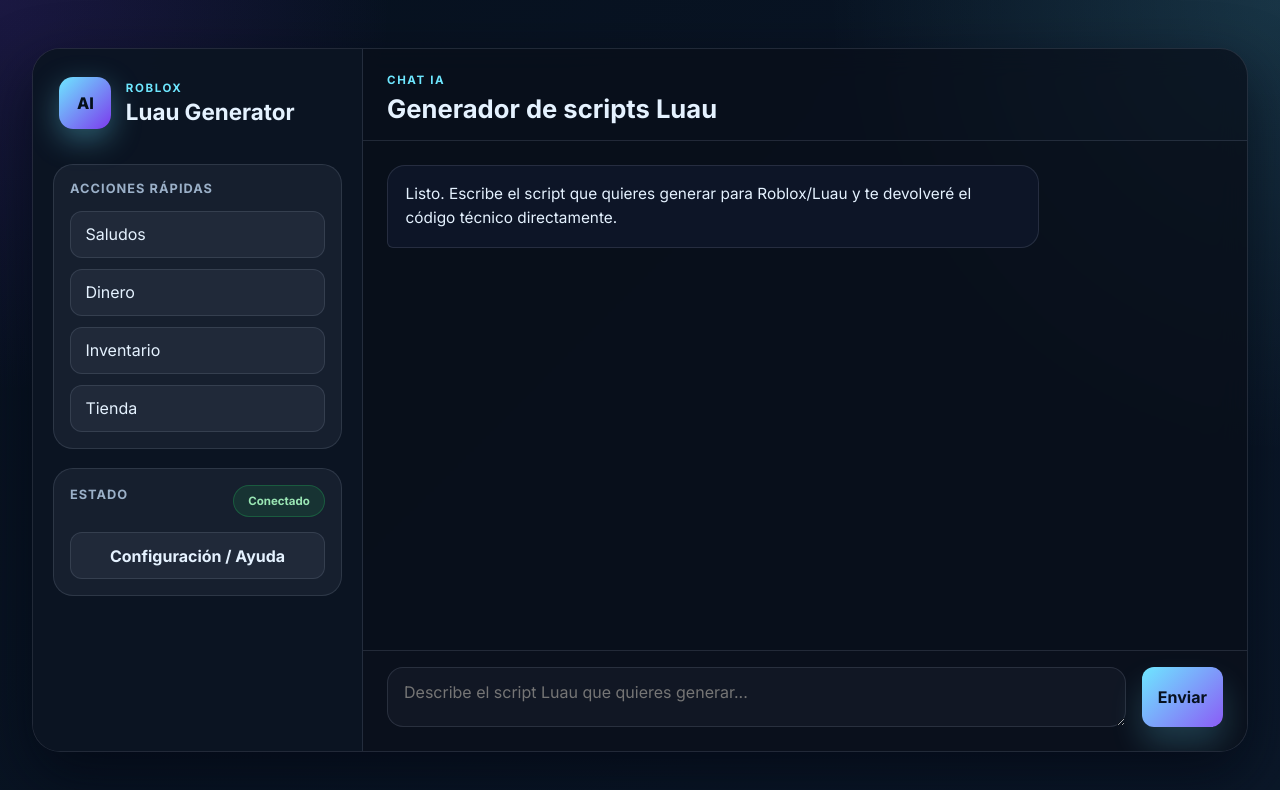
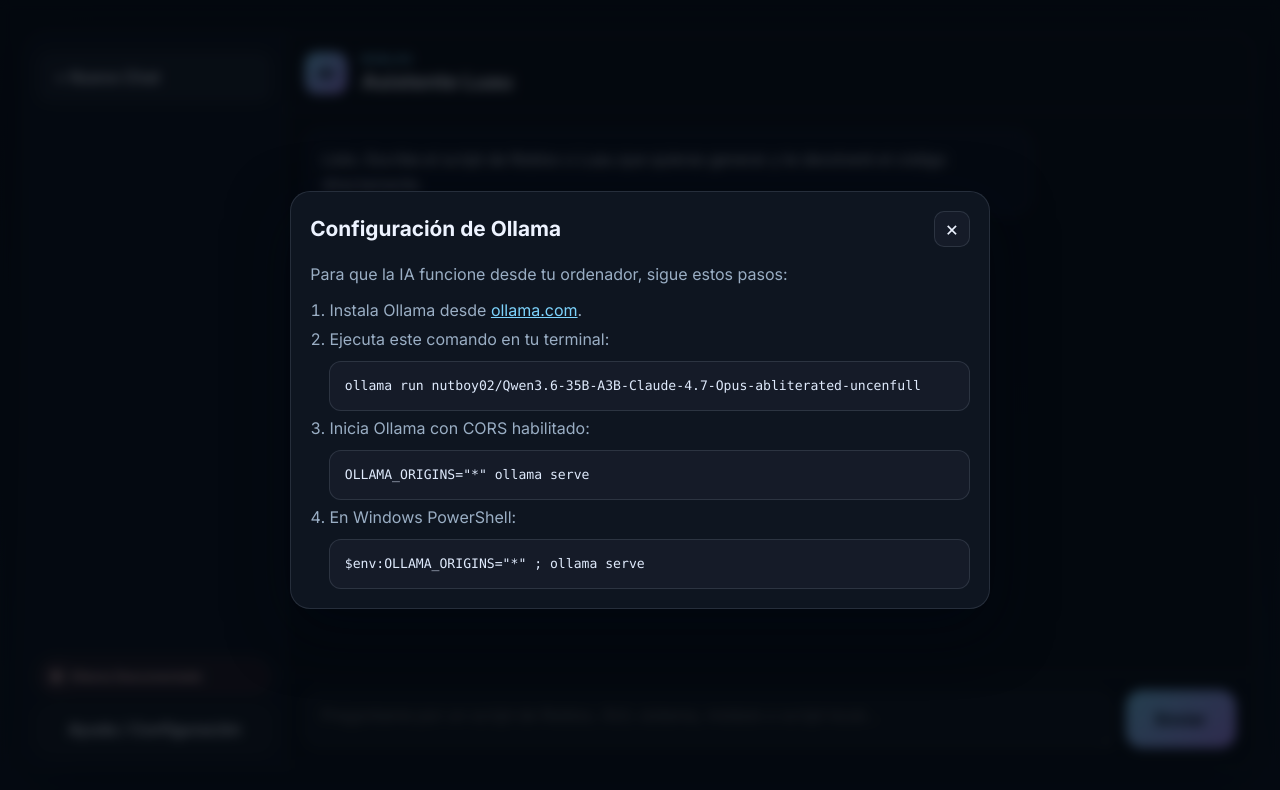
Before and after one commit to reduan2008/reduan2008.github.io, a plain HTML site: page index.html in a window 1280 px wide. Drawn offline with Linux system fonts and the light colour scheme; no server answers.

Commit message:
Redesign chat UI to minimal GPT style

````diff
--- a/index.html
+++ b/index.html
@@ -5,9 +5,9 @@
     <meta name="viewport" content="width=device-width, initial-scale=1.0" />
     <meta
       name="description"
-      content="Generador de scripts de Luau para Roblox usando IA local con Ollama."
+      content="Chat de IA para generar scripts Luau para Roblox usando Ollama local."
     />
-    <title>Roblox AI Script Generator</title>
+    <title>Luau AI Generator</title>
     <link rel="preconnect" href="https://fonts.googleapis.com" />
     <link rel="preconnect" href="https://fonts.gstatic.com" crossorigin />
     <link
@@ -19,74 +19,68 @@
   <body>
     <div class="app-shell">
       <aside class="sidebar">
-        <div class="brand-block">
-          <div class="brand-mark">AI</div>
-          <div>
-            <p class="eyebrow">Roblox</p>
-            <h1>Luau Generator</h1>
-          </div>
+        <div class="sidebar-top">
+          <button id="new-chat-btn" class="new-chat-btn" type="button">+ Nuevo Chat</button>
         </div>
 
-        <div class="sidebar-panel">
-          <p class="panel-title">Acciones rápidas</p>
-          <div class="quick-prompts">
-            <button class="quick-prompt" data-prompt="Genera un script de LocalScript que detecte cuando el jugador entra y muestre un saludo en pantalla.">Saludos</button>
-            <button class="quick-prompt" data-prompt="Crea un sistema de dinero en Roblox con RemoteEvent, leaderstats y botones para sumar monedas.">Dinero</button>
-            <button class="quick-prompt" data-prompt="Genera un módulo de gestión de inventario con funciones agregar, remover y contar items.">Inventario</button>
-            <button class="quick-prompt" data-prompt="Haz un GUI de tienda con botones para comprar poderes usando coins.">Tienda</button>
-          </div>
+        <div class="sidebar-bottom">
+          <div id="status-indicator" class="status-indicator connected" aria-live="polite">
+            <span class="status-dot"></span>
+            <span id="status-text">Ollama Conectado</span>
           </div>
 
-        <div class="sidebar-panel settings-panel">
-          <div class="settings-row">
-            <p class="panel-title">Estado</p>
-            <span id="status-pill" class="status-pill" data-state="idle">Conectado</span>
-          </div>
-          <button id="open-help" class="secondary-btn">Configuración / Ayuda</button>
+          <button id="help-btn" class="help-btn" type="button">Ayuda / Configuración</button>
         </div>
       </aside>
 
-      <main class="chat-panel">
+      <main class="chat-area">
         <header class="chat-header">
+          <div class="chat-brand">
+            <span class="chat-badge">AI</span>
             <div>
-            <p class="eyebrow">Chat IA</p>
-            <h2>Generador de scripts Luau</h2>
+              <p class="eyebrow">Roblox</p>
+              <h1>Asistente Luau</h1>
+            </div>
           </div>
         </header>
 
         <section id="chat-list" class="chat-list" aria-live="polite"></section>
 
-        <form id="chat-form" class="composer">
+        <form id="chat-form" class="composer" autocomplete="off">
+          <div class="composer-inner">
             <textarea
               id="prompt-input"
               rows="1"
-            placeholder="Describe el script Luau que quieres generar..."
+              placeholder="Pregúntame por un script de Roblox, GUI, sistema, módulo o script local..."
             ></textarea>
-          <button type="submit" class="primary-btn">Enviar</button>
+            <button type="submit" class="send-btn">Enviar</button>
+          </div>
         </form>
       </main>
     </div>
 
-    <div id="help-modal" class="modal" aria-hidden="true">
-      <div class="modal-content">
+    <div id="help-modal" class="help-modal" aria-hidden="true">
+      <div class="modal-panel" role="dialog" aria-modal="true" aria-labelledby="help-title">
         <div class="modal-header">
-          <h3>Configuración local de Ollama</h3>
-          <button id="close-help" class="close-btn" aria-label="Cerrar ayuda">×</button>
+          <h2 id="help-title">Configuración de Ollama</h2>
+          <button id="close-help" class="modal-close" type="button" aria-label="Cerrar">×</button>
         </div>
 
+        <div class="modal-body">
+          <p>Para que la IA funcione desde tu ordenador, sigue estos pasos:</p>
           <ol>
             <li>Instala Ollama desde <a href="https://ollama.com" target="_blank" rel="noreferrer">ollama.com</a>.</li>
-          <li>Ejecuta en tu terminal:
+            <li>Ejecuta este comando en tu terminal:
               <pre>ollama run nutboy02/Qwen3.6-35B-A3B-Claude-4.7-Opus-abliterated-uncenfull</pre>
             </li>
-          <li>Inicia el servidor con CORS habilitado:
+            <li>Inicia Ollama con CORS habilitado:
               <pre>OLLAMA_ORIGINS="*" ollama serve</pre>
             </li>
-          <li>Si estás en Windows PowerShell:
+            <li>En Windows PowerShell:
               <pre>$env:OLLAMA_ORIGINS="*" ; ollama serve</pre>
             </li>
-          <li>Luego abre esta página y escribe tu prompt.</li>
           </ol>
+        </div>
       </div>
     </div>
 
--- a/script.js
+++ b/script.js
@@ -33,12 +33,13 @@ async function enviarMensaje(promptUsuario) {
 
 const chatList = document.getElementById('chat-list');
 const promptInput = document.getElementById('prompt-input');
-const form = document.getElementById('chat-form');
-const statusPill = document.getElementById('status-pill');
-const modal = document.getElementById('help-modal');
-const openModalBtn = document.getElementById('open-help');
-const closeModalBtn = document.getElementById('close-help');
-const quickPrompts = document.querySelectorAll('.quick-prompt');
+const chatForm = document.getElementById('chat-form');
+const statusIndicator = document.getElementById('status-indicator');
+const statusText = document.getElementById('status-text');
+const helpModal = document.getElementById('help-modal');
+const helpBtn = document.getElementById('help-btn');
+const closeHelpBtn = document.getElementById('close-help');
+const newChatBtn = document.getElementById('new-chat-btn');
 
 function escapeHtml(value) {
   return value
@@ -49,35 +50,33 @@ function escapeHtml(value) {
     .replace(/'/g, '&#039;');
 }
 
-function formatMessageContent(content) {
+function formatAssistantContent(content) {
   const escaped = escapeHtml(content);
-  const withCodeBlocks = escaped.replace(/```(\w+)?\n([\s\S]*?)```/g, (_, lang, code) => {
+  const formatted = escaped.replace(/```(\w+)?\n([\s\S]*?)```/g, (_, lang, code) => {
     const trimmedCode = code.trim();
     return `
       <div class="code-block">
         <div class="code-header">
           <span>${lang || 'luau'}</span>
-          <button class="copy-code" data-code="${escapeHtml(trimmedCode)}">Copiar Código</button>
+          <button class="copy-code" type="button" data-code="${escapeHtml(trimmedCode)}">Copiar código</button>
         </div>
         <pre><code>${trimmedCode}</code></pre>
       </div>
     `;
   });
 
-  return withCodeBlocks
-    .replace(/\n/g, '<br>')
-    .replace(/\s{2}/g, ' &nbsp;');
+  return formatted.replace(/\n/g, '<br>');
 }
 
 function appendMessage(role, content) {
   const wrapper = document.createElement('div');
-  wrapper.className = `message ${role === 'user' ? 'message-user' : 'message-ai'}`;
+  wrapper.className = `message ${role}`;
 
   const bubble = document.createElement('div');
   bubble.className = 'bubble';
 
   if (role === 'assistant') {
-    bubble.innerHTML = formatMessageContent(content);
+    bubble.innerHTML = formatAssistantContent(content);
   } else {
     bubble.textContent = content;
   }
@@ -87,9 +86,28 @@ function appendMessage(role, content) {
   chatList.scrollTop = chatList.scrollHeight;
 }
 
-function setStatus(text, type = 'idle') {
-  statusPill.textContent = text;
-  statusPill.dataset.state = type;
+function setConnectionStatus(isConnected) {
+  statusIndicator.classList.toggle('connected', isConnected);
+  statusIndicator.classList.toggle('disconnected', !isConnected);
+  statusText.textContent = isConnected ? 'Ollama Conectado' : 'Ollama Desconectado';
+}
+
+function openHelpModal() {
+  helpModal.classList.add('open');
+  helpModal.setAttribute('aria-hidden', 'false');
+}
+
+function closeHelpModal() {
+  helpModal.classList.remove('open');
+  helpModal.setAttribute('aria-hidden', 'true');
+}
+
+function resetChat() {
+  chatList.innerHTML = '';
+  appendMessage(
+    'assistant',
+    'Listo. Escribe el script de Roblox o Luau que quieras generar y te devolveré el código directamente.'
+  );
 }
 
 async function handleSubmit(event) {
@@ -102,48 +120,49 @@ async function handleSubmit(event) {
   promptInput.value = '';
   promptInput.focus();
 
-  setStatus('Generando...', 'loading');
-
   const respuesta = await enviarMensaje(prompt);
   appendMessage('assistant', respuesta);
-
-  setStatus('Listo', 'success');
-  setTimeout(() => setStatus('Conectado', 'idle'), 1200);
 }
 
-function openHelp() {
-  modal.classList.add('open');
+async function checkOllamaConnection() {
+  try {
+    const response = await fetch(OLLAMA_URL, {
+      method: 'POST',
+      headers: { 'Content-Type': 'application/json' },
+      body: JSON.stringify({
+        model: MODEL_NAME,
+        messages: [{ role: 'user', content: 'ping' }],
+        stream: false
+      })
+    });
+
+    if (!response.ok) throw new Error('Ollama no está disponible');
+    setConnectionStatus(true);
+  } catch (error) {
+    console.error(error);
+    setConnectionStatus(false);
+    openHelpModal();
+  }
 }
 
-function closeHelp() {
-  modal.classList.remove('open');
-}
-
-form.addEventListener('submit', handleSubmit);
-
-openModalBtn.addEventListener('click', openHelp);
-closeModalBtn.addEventListener('click', closeHelp);
-modal.addEventListener('click', (event) => {
-  if (event.target === modal) closeHelp();
+chatForm.addEventListener('submit', handleSubmit);
+helpBtn.addEventListener('click', openHelpModal);
+closeHelpBtn.addEventListener('click', closeHelpModal);
+helpModal.addEventListener('click', (event) => {
+  if (event.target === helpModal) closeHelpModal();
 });
-
-quickPrompts.forEach((button) => {
-  button.addEventListener('click', () => {
-    promptInput.value = button.dataset.prompt;
-    promptInput.focus();
-  });
-});
+newChatBtn.addEventListener('click', resetChat);
 
 document.addEventListener('click', async (event) => {
   const copyButton = event.target.closest('.copy-code');
   if (!copyButton) return;
 
-  const text = copyButton.dataset.code;
+  const code = copyButton.dataset.code;
   try {
-    await navigator.clipboard.writeText(text);
+    await navigator.clipboard.writeText(code);
     copyButton.textContent = 'Copiado';
     setTimeout(() => {
-      copyButton.textContent = 'Copiar Código';
+      copyButton.textContent = 'Copiar código';
     }, 1200);
   } catch (error) {
     console.error('No se pudo copiar el código:', error);
@@ -151,8 +170,12 @@ document.addEventListener('click', async (event) => {
   }
 });
 
-appendMessage(
-  'assistant',
-  'Listo. Escribe el script que quieres generar para Roblox/Luau y te devolveré el código técnico directamente.'
-);
-setStatus('Conectado', 'idle');
+promptInput.addEventListener('keydown', (event) => {
+  if (event.key === 'Enter' && !event.shiftKey) {
+    event.preventDefault();
+    chatForm.requestSubmit();
+  }
+});
+
+resetChat();
+checkOllamaConnection();
--- a/styles.css
+++ b/styles.css
@@ -1,17 +1,18 @@
 :root {
-  --bg: #07111f;
-  --bg-alt: #0b1829;
-  --panel: rgba(17, 24, 39, 0.82);
-  --panel-strong: #101c2d;
-  --panel-soft: rgba(148, 163, 184, 0.08);
+  --bg: #0a1018;
+  --bg-soft: #121b2a;
+  --panel: rgba(17, 24, 39, 0.8);
+  --panel-strong: #111b2a;
+  --panel-alt: rgba(148, 163, 184, 0.06);
   --border: rgba(148, 163, 184, 0.18);
-  --text: #e5f2ff;
-  --muted: #9bb0c8;
-  --primary: #6ee7ff;
-  --primary-2: #7c3aed;
-  --success: #22c55e;
+  --text: #edf3ff;
+  --muted: #9aaec4;
+  --primary: #7dd3fc;
+  --primary-strong: #60a5fa;
+  --accent: #a78bfa;
+  --success: #34d399;
   --danger: #f87171;
-  --shadow: 0 24px 60px rgba(3, 7, 18, 0.7);
+  --shadow: 0 20px 60px rgba(1, 6, 16, 0.6);
 }
 
 * {
@@ -22,10 +23,7 @@ html, body {
   margin: 0;
   min-height: 100%;
   font-family: "Inter", sans-serif;
-  background:
-    radial-gradient(circle at top left, rgba(124, 58, 237, 0.17), transparent 26%),
-    radial-gradient(circle at top right, rgba(110, 231, 255, 0.15), transparent 30%),
-    linear-gradient(135deg, var(--bg) 0%, var(--bg-alt) 100%);
+  background: linear-gradient(180deg, #0a1018 0%, #0e1724 100%);
   color: var(--text);
 }
 
@@ -34,7 +32,7 @@ body {
   display: flex;
   align-items: center;
   justify-content: center;
-  padding: 2rem;
+  padding: 1.5rem;
 }
 
 button, textarea {
@@ -46,246 +44,210 @@ button {
 }
 
 .app-shell {
-  width: min(1400px, 100%);
-  min-height: 88vh;
+  width: min(1380px, 100%);
+  height: min(92vh, 960px);
   display: grid;
-  grid-template-columns: 330px 1fr;
-  background: rgba(9, 15, 26, 0.72);
+  grid-template-columns: 260px 1fr;
+  background: rgba(10, 16, 24, 0.9);
   border: 1px solid var(--border);
-  border-radius: 28px;
+  border-radius: 24px;
   overflow: hidden;
   box-shadow: var(--shadow);
-  backdrop-filter: blur(14px);
 }
 
 .sidebar {
-  background: rgba(12, 21, 35, 0.95);
-  border-right: 1px solid var(--border);
-  padding: 1.5rem 1.25rem;
   display: flex;
   flex-direction: column;
-  gap: 1.2rem;
+  justify-content: space-between;
+  background: rgba(15, 22, 33, 0.92);
+  border-right: 1px solid var(--border);
+  padding: 1rem 0.9rem 1rem;
 }
 
-.brand-block {
+.sidebar-top {
+  padding-top: 0.25rem;
+}
+
+.new-chat-btn {
+  width: 100%;
+  border: 1px solid var(--border);
+  background: rgba(148, 163, 184, 0.08);
+  color: var(--text);
+  padding: 0.8rem 0.9rem;
+  border-radius: 12px;
+  text-align: left;
+  font-weight: 600;
+}
+
+.sidebar-bottom {
+  display: grid;
+  gap: 0.8rem;
+}
+
+.status-indicator {
+  display: inline-flex;
+  align-items: center;
+  gap: 0.6rem;
+  padding: 0.55rem 0.7rem;
+  border-radius: 999px;
+  border: 1px solid var(--border);
+  background: rgba(148, 163, 184, 0.05);
+  color: var(--muted);
+  font-size: 0.78rem;
+  font-weight: 600;
+}
+
+.status-indicator.connected {
+  border-color: rgba(52, 211, 153, 0.25);
+  background: rgba(52, 211, 153, 0.08);
+  color: #c7f9df;
+}
+
+.status-indicator.disconnected {
+  border-color: rgba(248, 113, 113, 0.25);
+  background: rgba(248, 113, 113, 0.08);
+  color: #fecaca;
+}
+
+.status-dot {
+  width: 9px;
+  height: 9px;
+  border-radius: 50%;
+  background: currentColor;
+  box-shadow: 0 0 16px currentColor;
+}
+
+.help-btn {
+  width: 100%;
+  border: 1px solid var(--border);
+  background: rgba(148, 163, 184, 0.04);
+  color: var(--text);
+  padding: 0.7rem 0.85rem;
+  border-radius: 12px;
+  font-weight: 600;
+}
+
+.chat-area {
+  display: flex;
+  flex-direction: column;
+  min-width: 0;
+  background: rgba(10, 16, 24, 0.7);
+}
+
+.chat-header {
+  padding: 1.2rem 1.25rem 0.9rem;
+  border-bottom: 1px solid var(--border);
+}
+
+.chat-brand {
   display: flex;
   align-items: center;
   gap: 0.9rem;
-  padding: 0.25rem 0.4rem 1rem;
 }
 
-.brand-mark {
-  width: 52px;
-  height: 52px;
+.chat-badge {
+  width: 42px;
+  height: 42px;
   display: grid;
   place-items: center;
+  border-radius: 12px;
+  background: linear-gradient(135deg, var(--primary), var(--accent));
+  color: #07121d;
   font-weight: 800;
-  border-radius: 14px;
-  background: linear-gradient(135deg, var(--primary), var(--primary-2));
-  color: #05101b;
-  box-shadow: 0 10px 30px rgba(110, 231, 255, 0.35);
 }
 
-.brand-block h1 {
+.chat-brand h1 {
   margin: 0.2rem 0 0;
-  font-size: 1.4rem;
+  font-size: 1.3rem;
 }
 
 .eyebrow {
   margin: 0;
+  font-size: 0.68rem;
+  font-weight: 700;
+  letter-spacing: 0.12em;
   text-transform: uppercase;
-  letter-spacing: 0.14em;
-  font-size: 0.72rem;
   color: var(--primary);
-  font-weight: 700;
-}
-
-.sidebar-panel {
-  background: var(--panel-soft);
-  border: 1px solid var(--border);
-  border-radius: 20px;
-  padding: 1rem;
-}
-
-.panel-title {
-  margin: 0 0 0.9rem;
-  color: var(--muted);
-  font-size: 0.8rem;
-  font-weight: 700;
-  letter-spacing: 0.08em;
-  text-transform: uppercase;
-}
-
-.quick-prompts {
-  display: grid;
-  gap: 0.65rem;
-}
-
-.quick-prompt,
-.secondary-btn,
-.primary-btn,
-.copy-code,
-.close-btn {
-  border: none;
-  border-radius: 12px;
-  transition: transform 0.2s ease, opacity 0.2s ease;
-}
-
-.quick-prompt {
-  background: rgba(148, 163, 184, 0.08);
-  border: 1px solid var(--border);
-  color: var(--text);
-  text-align: left;
-  padding: 0.8rem 0.9rem;
-}
-
-.quick-prompt:hover,
-.secondary-btn:hover,
-.primary-btn:hover,
-.copy-code:hover,
-.close-btn:hover {
-  transform: translateY(-1px);
-}
-
-.settings-row {
-  display: flex;
-  justify-content: space-between;
-  align-items: center;
-  gap: 0.75rem;
-  margin-bottom: 0.9rem;
-}
-
-.status-pill {
-  display: inline-flex;
-  align-items: center;
-  justify-content: center;
-  min-width: 92px;
-  padding: 0.5rem 0.7rem;
-  border-radius: 999px;
-  font-size: 0.72rem;
-  font-weight: 700;
-  background: rgba(34, 197, 94, 0.12);
-  color: #9ae6b4;
-  border: 1px solid rgba(34, 197, 94, 0.28);
-}
-
-.status-pill[data-state="loading"] {
-  background: rgba(110, 231, 255, 0.12);
-  color: #a5f3fc;
-  border-color: rgba(110, 231, 255, 0.26);
-}
-
-.status-pill[data-state="idle"] {
-  background: rgba(34, 197, 94, 0.12);
-  color: #9ae6b4;
-}
-
-.secondary-btn,
-.primary-btn {
-  width: 100%;
-  padding: 0.8rem 1rem;
-  font-weight: 700;
-}
-
-.secondary-btn {
-  background: rgba(148, 163, 184, 0.08);
-  border: 1px solid var(--border);
-  color: var(--text);
-}
-
-.primary-btn {
-  background: linear-gradient(135deg, var(--primary), #8b5cf6);
-  color: #07111f;
-  box-shadow: 0 18px 32px rgba(110, 231, 255, 0.2);
-}
-
-.chat-panel {
-  display: flex;
-  flex-direction: column;
-  min-height: 100%;
-}
-
-.chat-header {
-  border-bottom: 1px solid var(--border);
-  padding: 1.5rem 1.5rem 1rem;
-}
-
-.chat-header h2 {
-  margin: 0.35rem 0 0;
-  font-size: clamp(1.6rem, 2vw, 2.4rem);
 }
 
 .chat-list {
   flex: 1;
   overflow-y: auto;
-  padding: 1.5rem;
+  padding: 1.25rem 1.2rem 1rem;
   display: flex;
   flex-direction: column;
   gap: 1rem;
-  background: rgba(9, 15, 26, 0.4);
 }
 
 .message {
   display: flex;
+  animation: fadeIn 0.2s ease;
 }
 
-.message-user {
+.message.user {
   justify-content: flex-end;
 }
 
-.message-ai {
+.message.assistant {
   justify-content: flex-start;
+}
+
+@keyframes fadeIn {
+  from { opacity: 0; transform: translateY(4px); }
+  to { opacity: 1; transform: translateY(0); }
 }
 
 .bubble {
   max-width: min(78%, 820px);
-  padding: 1rem 1.1rem;
+  padding: 1rem 1.05rem;
   border-radius: 18px;
-  line-height: 1.6;
-  font-size: 0.96rem;
+  font-size: 0.97rem;
+  line-height: 1.65;
   white-space: pre-wrap;
 }
 
-.message-user .bubble {
-  background: linear-gradient(135deg, rgba(110, 231, 255, 0.18), rgba(124, 58, 237, 0.22));
-  border: 1px solid rgba(110, 231, 255, 0.25);
+.message.user .bubble {
+  background: linear-gradient(135deg, rgba(125, 211, 252, 0.12), rgba(167, 139, 250, 0.14));
+  border: 1px solid rgba(125, 211, 252, 0.2);
   border-bottom-right-radius: 6px;
 }
 
-.message-ai .bubble {
-  background: rgba(15, 23, 42, 0.9);
+.message.assistant .bubble {
+  background: rgba(17, 24, 39, 0.82);
   border: 1px solid var(--border);
   border-bottom-left-radius: 6px;
 }
 
 .code-block {
-  margin: 0.7rem 0;
+  margin: 0.8rem 0;
   border: 1px solid var(--border);
-  border-radius: 14px;
+  border-radius: 16px;
   overflow: hidden;
-  background: rgba(2, 6, 23, 0.85);
+  background: rgba(2, 6, 23, 0.9);
 }
 
 .code-header {
   display: flex;
   align-items: center;
   justify-content: space-between;
-  gap: 0.75rem;
+  gap: 1rem;
   padding: 0.7rem 0.9rem;
-  background: rgba(148, 163, 184, 0.08);
+  background: rgba(148, 163, 184, 0.06);
   border-bottom: 1px solid var(--border);
   color: var(--muted);
-  font-size: 0.75rem;
+  font-size: 0.7rem;
+  font-weight: 700;
+  letter-spacing: 0.08em;
   text-transform: uppercase;
-  letter-spacing: 0.08em;
 }
 
 .copy-code {
-  background: rgba(110, 231, 255, 0.12);
+  border: 1px solid rgba(125, 211, 252, 0.25);
+  background: rgba(125, 211, 252, 0.1);
   color: var(--text);
-  border: 1px solid rgba(110, 231, 255, 0.25);
-  padding: 0.4rem 0.7rem;
-  font-size: 0.72rem;
+  padding: 0.38rem 0.7rem;
+  border-radius: 10px;
+  font-size: 0.74rem;
   font-weight: 700;
 }
 
@@ -293,24 +255,29 @@ pre {
   margin: 0;
   padding: 1rem;
   overflow-x: auto;
-  color: #dbeafe;
+  color: #dfeafc;
+  font-size: 0.82rem;
+  line-height: 1.7;
   font-family: "SFMono-Regular", Consolas, "Liberation Mono", Menlo, monospace;
-  font-size: 0.84rem;
-  line-height: 1.7;
 }
 
 .composer {
+  padding: 0.9rem 1.2rem 1.2rem;
+  border-top: 1px solid var(--border);
+  background: rgba(10, 16, 24, 0.88);
+}
+
+.composer-inner {
   display: grid;
   grid-template-columns: 1fr auto;
-  gap: 1rem;
-  padding: 1rem 1.5rem 1.5rem;
-  border-top: 1px solid var(--border);
-  background: rgba(11, 18, 29, 0.86);
+  gap: 0.8rem;
+  align-items: end;
 }
 
 #prompt-input {
   width: 100%;
-  min-height: 60px;
+  min-height: 58px;
+  max-height: 180px;
   resize: vertical;
   border: 1px solid var(--border);
   background: rgba(148, 163, 184, 0.05);
@@ -321,32 +288,43 @@ pre {
 }
 
 #prompt-input:focus {
-  border-color: rgba(110, 231, 255, 0.45);
-  box-shadow: 0 0 0 3px rgba(110, 231, 255, 0.12);
+  border-color: rgba(125, 211, 252, 0.45);
+  box-shadow: 0 0 0 4px rgba(125, 211, 252, 0.08);
 }
 
-.modal {
+.send-btn {
+  border: none;
+  height: 58px;
+  min-width: 110px;
+  border-radius: 16px;
+  background: linear-gradient(135deg, var(--primary), var(--accent));
+  color: #06131d;
+  font-weight: 800;
+  padding: 0 1.2rem;
+}
+
+.help-modal {
   position: fixed;
   inset: 0;
   display: none;
   align-items: center;
   justify-content: center;
-  background: rgba(1, 4, 10, 0.7);
-  backdrop-filter: blur(8px);
+  background: rgba(2, 6, 12, 0.72);
   z-index: 20;
+  backdrop-filter: blur(6px);
 }
 
-.modal.open {
+.help-modal.open {
   display: flex;
 }
 
-.modal-content {
+.modal-panel {
   width: min(700px, calc(100% - 2rem));
-  background: #0d1725;
+  background: rgba(15, 22, 33, 0.98);
   border: 1px solid var(--border);
-  border-radius: 22px;
+  border-radius: 20px;
+  padding: 1.2rem 1.2rem 1rem;
   box-shadow: var(--shadow);
-  padding: 1.3rem 1.25rem 1.1rem;
 }
 
 .modal-header {
@@ -354,60 +332,76 @@ pre {
   align-items: center;
   justify-content: space-between;
   gap: 1rem;
-  margin-bottom: 0.75rem;
+  margin-bottom: 0.8rem;
 }
 
-.modal-header h3 {
+.modal-header h2 {
   margin: 0;
-  font-size: 1.35rem;
+  font-size: 1.3rem;
 }
 
-.close-btn {
+.modal-close {
   width: 36px;
   height: 36px;
-  background: rgba(148, 163, 184, 0.08);
+  border: 1px solid var(--border);
+  background: rgba(148, 163, 184, 0.05);
   color: var(--text);
-  border: 1px solid var(--border);
-  font-size: 1.4rem;
+  border-radius: 10px;
+  font-size: 1.3rem;
 }
 
-.modal-content ol {
+.modal-body {
+  color: var(--muted);
+}
+
+.modal-body p,
+.modal-body ol {
   margin: 0;
-  padding-left: 1.2rem;
-  color: var(--muted);
   line-height: 1.8;
 }
 
-.modal-content a {
+.modal-body ol {
+  padding-left: 1.2rem;
+  margin-top: 0.5rem;
+}
+
+.modal-body a {
   color: var(--primary);
 }
 
-.modal-content pre {
-  margin-top: 0.4rem;
+.modal-body pre {
+  margin: 0.45rem 0 0.2rem;
   border-radius: 12px;
+  border: 1px solid var(--border);
+  padding: 0.8rem 0.9rem;
+  background: rgba(148, 163, 184, 0.05);
 }
 
-@media (max-width: 980px) {
+@media (max-width: 760px) {
+  body {
+    padding: 0.8rem;
+  }
+
   .app-shell {
+    grid-template-columns: 1fr;
+    height: auto;
+    min-height: 94vh;
+  }
+
+  .sidebar {
+    border-right: none;
+    border-bottom: 1px solid var(--border);
+  }
+
+  .composer-inner {
     grid-template-columns: 1fr;
   }
 
-  .sidebar {
-    border-right: 0;
-    border-bottom: 1px solid var(--border);
-  }
-}
-
-@media (max-width: 560px) {
-  body {
-    padding: 1rem;
-  }
-
-  .composer {
-    grid-template-columns: 1fr;
+  .send-btn {
+    width: 100%;
   }
 
   .bubble {
-    max-width: 90%;
+    max-width: 92%;
   }
 }
````
Lines whose indentation alone changed are shown as unchanged.
